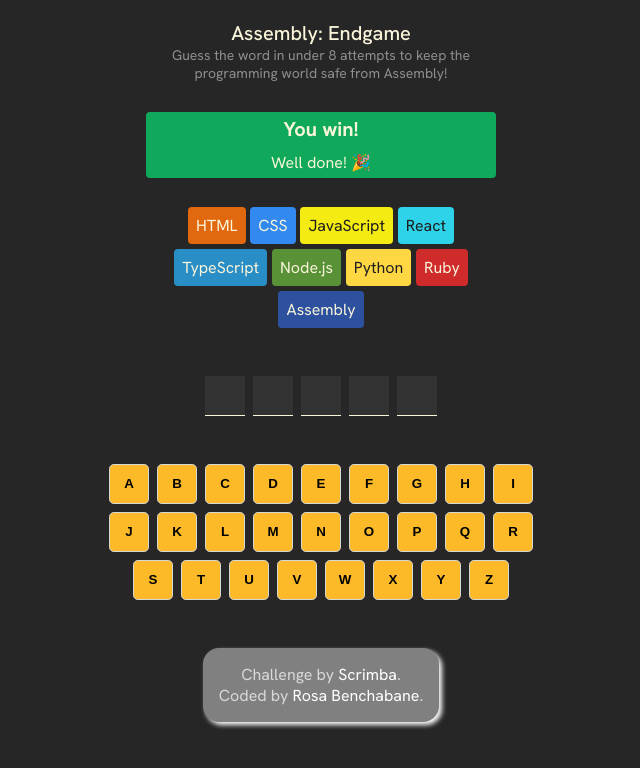
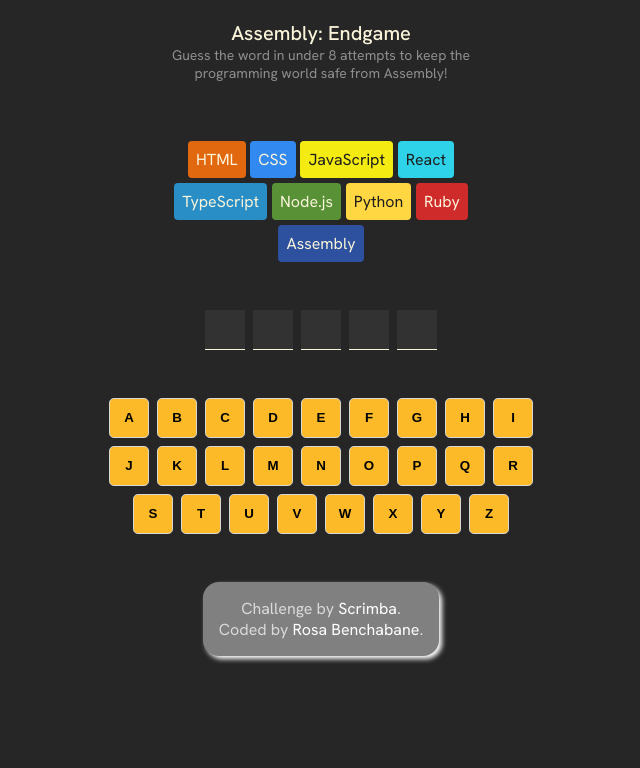
Before and after one commit to RosaBen/rb-assembly-endgame, a React (Vite) app: page / in a window 1280 px wide. Shown: the top 768 px of the page, without its empty margins (319-959 px from the left). Built offline with nearby package versions, Linux system fonts and the light colour scheme.

Commit message:
update notice if game won or lost

```diff
--- a/src/App.jsx
+++ b/src/App.jsx
@@ -16,7 +16,7 @@
   };
 
   const lowerCurrentWord = currentWord.toLowerCase();
-  console.log(guessedLetters);
+
   const wrongGuessedCount = guessedLetters.filter(
     (letter) => !lowerCurrentWord.includes(letter),
   ).length;
@@ -30,7 +30,7 @@
 
   return (
     <main>
-      <Header />
+      <Header win={isGameWon} lost={isGameLost} over={isGameOver} />
       <Chips langs={languages} count={wrongGuessedCount} />
       <Word word={lowerCurrentWord} selectedLetter={guessedLetters} />
       <Keyboard
--- a/src/assets/styles/index.css
+++ b/src/assets/styles/index.css
@@ -47,6 +47,14 @@
   color: #f9f4da;
   border-radius: 0.25rem;
   margin-block: 1.85rem;
+}
+
+.game-status.won {
+  background-color: #10a95b;
+}
+
+.game-status.lost {
+  background-color: #ba2a2a;
 }
 
 .game-status h2 {
--- a/src/components/Header.jsx
+++ b/src/components/Header.jsx
@@ -1,6 +1,6 @@
 import Status from "./Status";
 
-export default function Header() {
+export default function Header({ win, lost, over }) {
   return (
     <header>
       <div>
@@ -10,7 +10,7 @@
           from Assembly!
         </p>
       </div>
-      <Status />
+      <Status win={win} lost={lost} over={over} />
     </header>
   );
 }
--- a/src/components/Status.jsx
+++ b/src/components/Status.jsx
@@ -1,8 +1,29 @@
-export default function Status() {
+import clsx from "clsx";
+
+export default function Status({ win, lost, over }) {
+  const classStatus = clsx("game-status", {
+    won: win,
+    lost: lost,
+  });
   return (
-    <section className="game-status">
-      <h2>You win!</h2>
-      <p>Well done! 🎉</p>
+    <section className={classStatus}>
+      {over ? (
+        win ? (
+          <>
+            <h2>You win!</h2>
+            <p>Well done! 🎉</p>
+          </>
+        ) : (
+          <>
+            <h2>Game over!</h2>
+            <p>You lose! Better start learning Assembly 😭</p>
+          </>
+        )
+      ) : null}
     </section>
   );
 }
+<>
+  <h2>You win!</h2>
+  <p>Well done! 🎉</p>
+</>;
```
